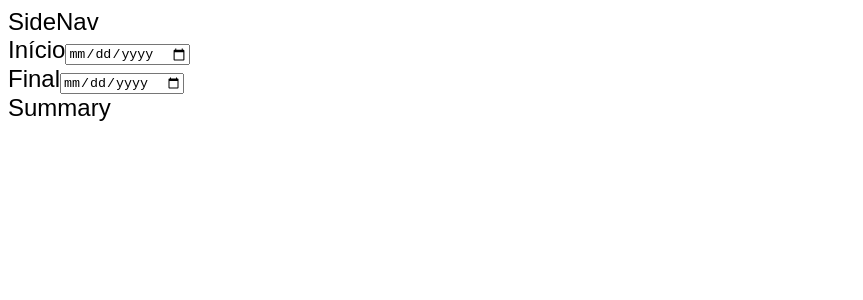
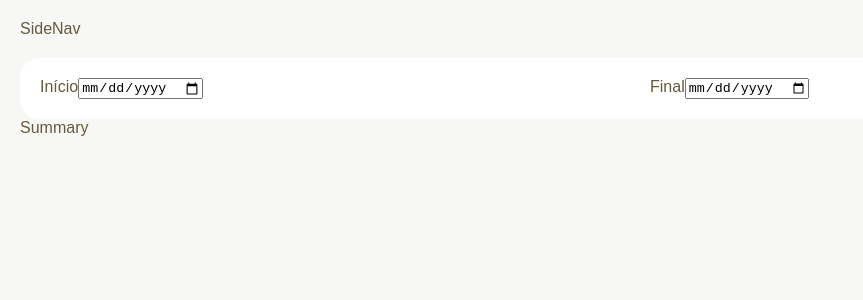
Before and after one commit to viniciussnitram/fintech-origamid, a React (Vite) app: page / in a window 1280 px wide. Shown: the top 300 px of the page, without its empty margins (0-863 px from the left). Built offline with nearby package versions, Linux system fonts and the light colour scheme; no server answers.

Commit message:
feat(ui): add global base styles

```diff
--- a/src/app/App.tsx
+++ b/src/app/App.tsx
@@ -7,7 +7,7 @@ import { SalesContextProvider } from '@/features/sales/context/SalesContextProvi
 export function App() {
   return (
     <SalesContextProvider>
-      <div>
+      <div className="container">
         <SideNav />
         <main>
           <Header>
--- a/src/features/sales/components/DateRange.tsx
+++ b/src/features/sales/components/DateRange.tsx
@@ -8,6 +8,7 @@ export function DateRange() {
 
   return (
     <form
+      className="box flex"
       onSubmit={(event) => {
         event.preventDefault();
       }}
--- a/src/styles/global.css
+++ b/src/styles/global.css
@@ -1,4 +1,81 @@
+html {
+  --color-1: #463220;
+  --color-2: #66593c;
+  --color-3: #eceadd;
+  --color-4: #f7f8f5;
+  --color-5: #ffffff;
+
+  --gap-s: 0.625rem;
+  --gap: 1.25rem;
+}
+
 body {
-  font-size: 1.5rem;
   font-family: sans-serif;
+  margin: 0px;
+  color: var(--color-2);
+  background: var(--color-4);
 }
+
+.box {
+  padding: var(--gap);
+  border-radius: var(--gap);
+  background: var(--color-5);
+}
+
+.button {
+  font-family: sans-serif;
+  font-size: 1rem;
+  cursor: pointer;
+}
+
+h1,
+h2,
+h3 {
+  font-weight: 600;
+  margin: 0px;
+}
+
+ul {
+  list-style: none;
+  padding: 0px;
+  margin: 0px;
+}
+
+.flex {
+  display: flex;
+  gap: var(--gap);
+}
+
+.flex > * {
+  flex: 1;
+}
+
+.mb {
+  margin-bottom: var(--gap);
+}
+
+.bg-1 {
+  background: var(--color-1);
+}
+
+.bg-2 {
+  background: var(--color-2);
+}
+
+.bg-3 {
+  background: var(--color-3);
+}
+
+.bg-4 {
+  background: var(--color-4);
+}
+
+.bg-5 {
+  background: var(--color-5);
+}
+
+.container {
+  display: grid;
+  padding: var(--gap);
+  gap: var(--gap);
+}
```
